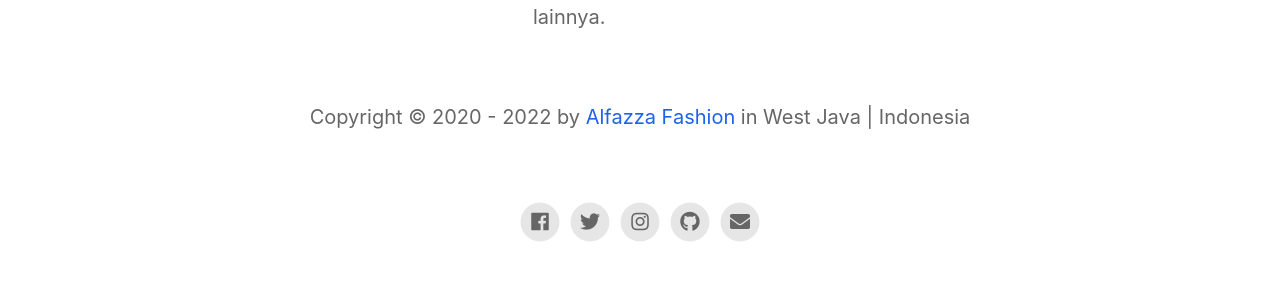
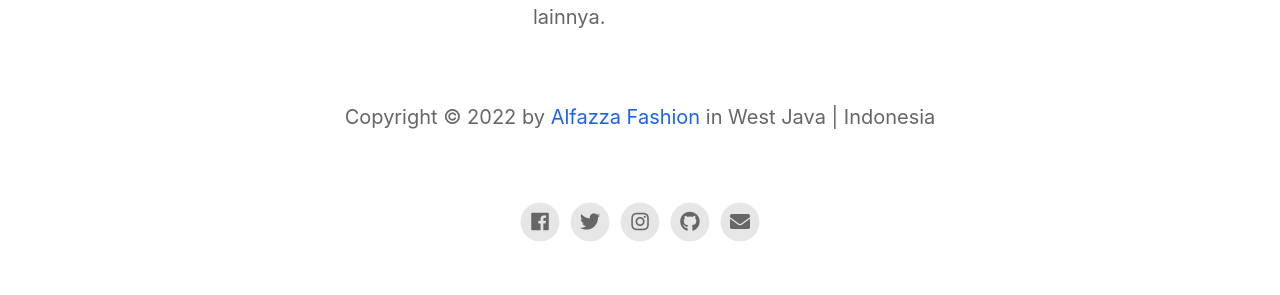
Before and after one commit to Alfazza967/alfazza.github.io, a Jekyll site: the page built from index.html, in a window 1280 px wide. Shown: the part 1992-2287 px from the top of the page. Built offline with Jekyll 4.4.1, drawn with Linux system fonts in a browser that asks for light colours; nearby versions of some CDN libraries.

Commit message:
Update footer.html

```diff
--- a/_includes/footer.html
+++ b/_includes/footer.html
@@ -1,6 +1,6 @@
 <footer>
 	{% if site.your_name %}
-	<p class="footerText">Copyright © 2020 - <script type='text/javascript'>var creditsyear = new Date();document.write(creditsyear.getFullYear());</script> by {% if site.your_link %}<a href="{{ site.your_link }}">{% endif %}{{ site.your_name }}{% if site.your_link %}</a>{% endif %}{% if site.your_city %} in {{ site.your_city }}{% endif %}</p>
+	<p class="footerText">Copyright © <script type='text/javascript'>var creditsyear = new Date();document.write(creditsyear.getFullYear());</script> by {% if site.your_link %}<a href="{{ site.your_link }}">{% endif %}{{ site.your_name }}{% if site.your_link %}</a>{% endif %}{% if site.your_city %} in {{ site.your_city }}{% endif %}</p>
 	{% endif %}
 	<div class="footerIcons">
 
```
